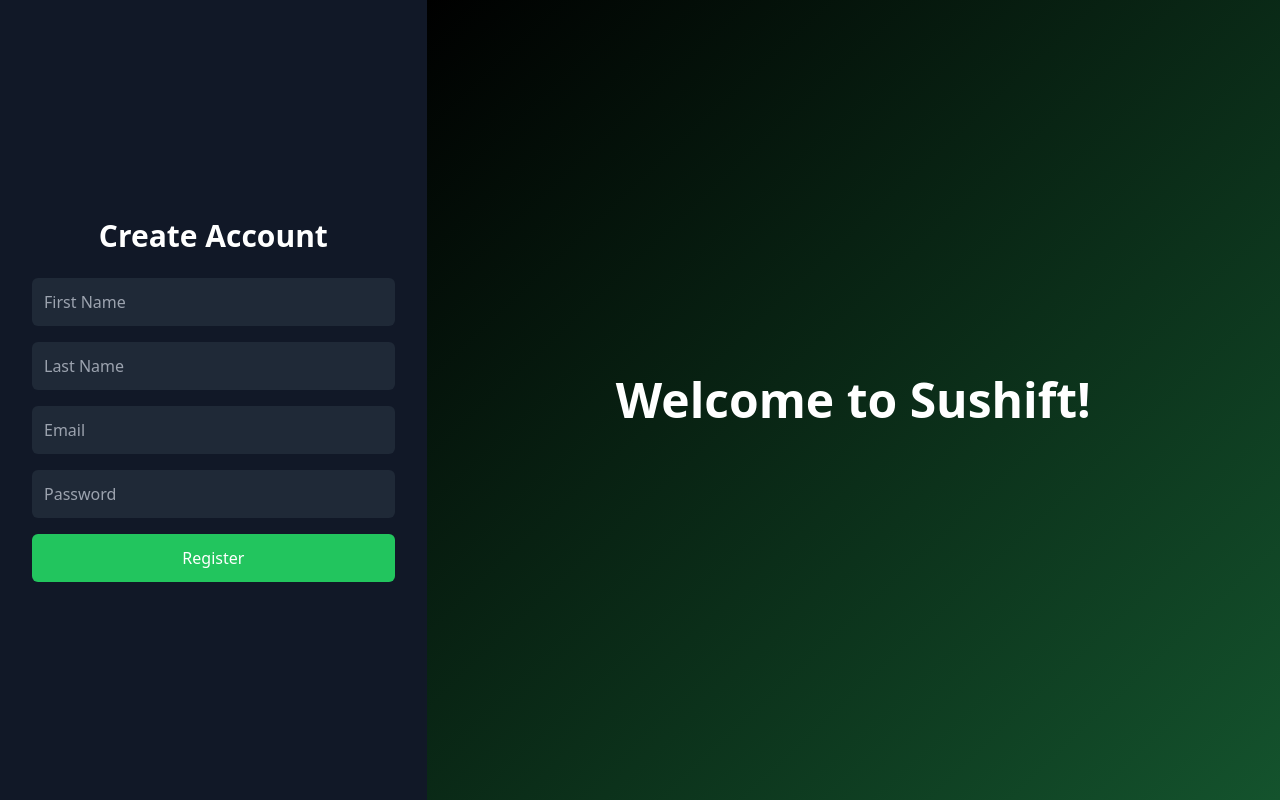
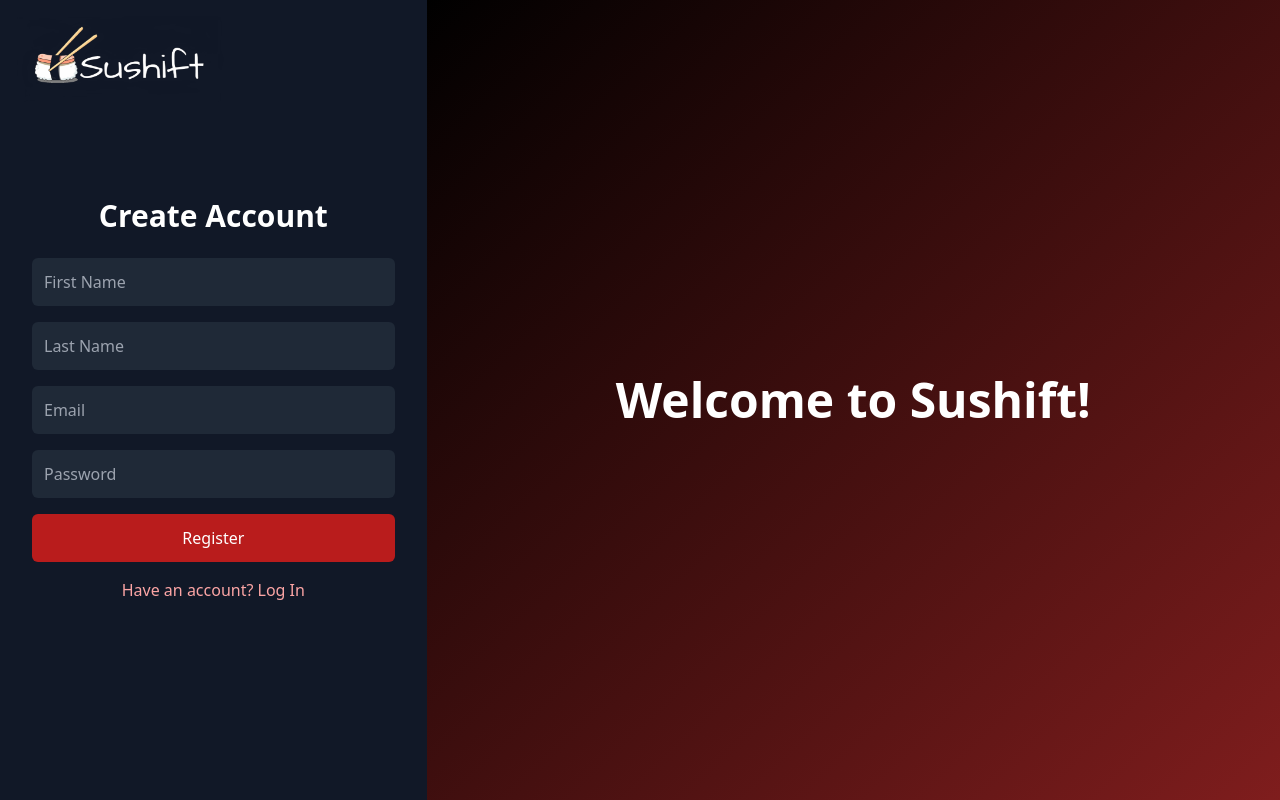
Before and after one commit to pugstarr/sushift, a React (Create React App) app in the folder client/: page /register in a window 1280 px wide. Built offline with nearby package versions, Linux system fonts and the light colour scheme.

Commit message:
feat: suishift 1.0 revamp

```diff
--- a/client/src/pages/Home.js
+++ b/client/src/pages/Home.js
@@ -49,7 +49,7 @@
     };
 
     return (
-        <div className="flex flex-wrap min-h-screen bg-gradient-to-br from-gray-900 to-green-800 text-white">
+        <div className="flex flex-wrap min-h-screen bg-gradient-to-br from-gray-900 to-red-900 text-white">
             <div className="w-full sm:w-1/4 xl:w-1/5 min-h-screen">
                 <Sidebar />
             </div>
--- a/client/src/pages/Login.js
+++ b/client/src/pages/Login.js
@@ -3,6 +3,7 @@
 import axios from 'axios';
 import { useDispatch } from 'react-redux';
 import { login } from '../redux/slices/userSlice';
+import Logo from '../assets/sushift-logo.png'; // Ensure this path is correct
 
 function Login() {
     const navigate = useNavigate();
@@ -27,7 +28,7 @@
             navigate('/home');
         } catch (error) {
             const message = error.response ? error.response.data.message : error.message;
-            alert('Email or Password Incorrect.');
+            alert('Email or Password Incorrect.'); // You might want to handle this differently
             console.error('Login error:', message);
         }
     };
@@ -37,7 +38,13 @@
     };
 
     return (
-        <div className="flex flex-wrap min-h-screen w-full">
+        <div className="flex flex-wrap min-h-screen w-full relative">
+            <img
+                src={Logo}
+                alt="Sushift Logo"
+                className="absolute top-4 left-4 w-52 h-auto cursor-pointer"
+                onClick={() => navigate('/login')}
+            />
             <div className="w-full sm:w-1/2 lg:w-1/3 bg-gray-900 flex flex-col justify-center items-center p-8 text-white">
                 <h3 className="text-3xl font-bold mb-6">Log In</h3>
                 <form onSubmit={handleLogin} className="w-full max-w-xs sm:max-w-sm">
@@ -57,13 +64,13 @@
                         placeholder="Password"
                         className="mb-4 p-2 w-full border-gray-700 rounded-md bg-gray-800 text-white"
                     />
-                    <button type="submit" className="p-2 bg-blue-500 w-full text-white rounded-md hover:bg-blue-600">Log In</button>
+                    <button type="submit" className="p-2 bg-red-700 w-full text-white rounded-md hover:bg-red-800">Log In</button>
                 </form>
-                <button onClick={redirectToRegister} className="mt-4 text-blue-300 hover:text-blue-200">
+                <button onClick={redirectToRegister} className="mt-4 text-red-300 hover:text-red-200">
                     Don't have an account? Register here.
                 </button>
             </div>
-            <div className="w-full sm:w-1/2 lg:w-2/3 bg-gradient-to-br from-black to-green-900 flex items-center justify-center p-8 text-white">
+            <div className="w-full sm:w-1/2 lg:w-2/3 bg-gradient-to-br from-black to-red-900 flex items-center justify-center p-8 text-white">
                 <h1 className="text-4xl lg:text-5xl font-bold max-w-lg text-center">Simplify your scheduling.</h1>
             </div>
         </div>
--- a/client/src/pages/Register.js
+++ b/client/src/pages/Register.js
@@ -1,6 +1,7 @@
 import React, { useState } from 'react';
 import { useNavigate } from 'react-router-dom';
 import axios from 'axios';
+import Logo from '../assets/sushift-logo.png';
 
 function Register() {
     const navigate = useNavigate();
@@ -29,42 +30,54 @@
     };
 
     return (
-        <div className="flex flex-wrap min-h-screen w-full">
+        <div className="flex flex-wrap min-h-screen w-full relative">
+            <img
+                src={Logo}
+                alt="Sushift Logo"
+                className="absolute top-4 left-4 w-52 h-auto cursor-pointer"
+                onClick={() => navigate('/login')}
+            />
             <div className="w-full sm:w-1/2 lg:w-1/3 bg-gray-900 flex flex-col justify-center items-center px-8 py-12 text-white">
                 <h3 className="text-3xl font-bold mb-6">Create Account</h3>
-                <form onSubmit={handleRegister} className="w-full max-w-md">
+                <form onSubmit={handleRegister} className="w-full max-w-sm"> {/* Change max-w-md to max-w-sm */}
                     <input
                         type="text"
                         value={firstName}
                         onChange={(e) => setFirstName(e.target.value)}
                         placeholder="First Name"
-                        className="mb-4 p-3 w-full border-gray-700 rounded-md bg-gray-800 text-white focus:border-green-500 focus:ring-2 focus:ring-green-500"
+                        className="mb-4 p-3 w-full border-gray-700 rounded-md bg-gray-800 text-white"
                     />
                     <input
                         type="text"
                         value={lastName}
                         onChange={(e) => setLastName(e.target.value)}
                         placeholder="Last Name"
-                        className="mb-4 p-3 w-full border-gray-700 rounded-md bg-gray-800 text-white focus:border-green-500 focus:ring-2 focus:ring-green-500"
+                        className="mb-4 p-3 w-full border-gray-700 rounded-md bg-gray-800 text-white"
                     />
                     <input
                         type="email"
                         value={email}
                         onChange={(e) => setEmail(e.target.value)}
                         placeholder="Email"
-                        className="mb-4 p-3 w-full border-gray-700 rounded-md bg-gray-800 text-white focus:border-green-500 focus:ring-2 focus:ring-green-500"
+                        className="mb-4 p-3 w-full border-gray-700 rounded-md bg-gray-800 text-white"
                     />
                     <input
                         type="password"
                         value={password}
                         onChange={(e) => setPassword(e.target.value)}
                         placeholder="Password"
-                        className="mb-4 p-3 w-full border-gray-700 rounded-md bg-gray-800 text-white focus:border-green-500 focus:ring-2 focus:ring-green-500"
+                        className="mb-4 p-3 w-full border-gray-700 rounded-md bg-gray-800 text-white"
                     />
-                    <button type="submit" className="p-3 bg-green-500 w-full rounded-md hover:bg-green-600 transition duration-200 ease-in-out">Register</button>
+                    <button type="submit" className="p-3 bg-red-700 w-full rounded-md hover:bg-red-800 transition duration-200 ease-in-out text-white">Register</button>
                 </form>
+                <button
+                    onClick={() => navigate('/login')}
+                    className="mt-4 text-red-300 hover:text-red-200 cursor-pointer"
+                >
+                    Have an account? Log In
+                </button>
             </div>
-            <div className="w-full sm:w-1/2 lg:w-2/3 bg-gradient-to-br from-black to-green-900 flex items-center justify-center p-8 text-white">
+            <div className="w-full sm:w-1/2 lg:w-2/3 bg-gradient-to-br from-black to-red-900 flex items-center justify-center p-8 text-white">
                 <h1 className="text-5xl font-bold max-w-lg text-center">Welcome to Sushift!</h1>
             </div>
         </div>
```
Also changed, not shown: client/src/assets/sushift-logo.png (added).
